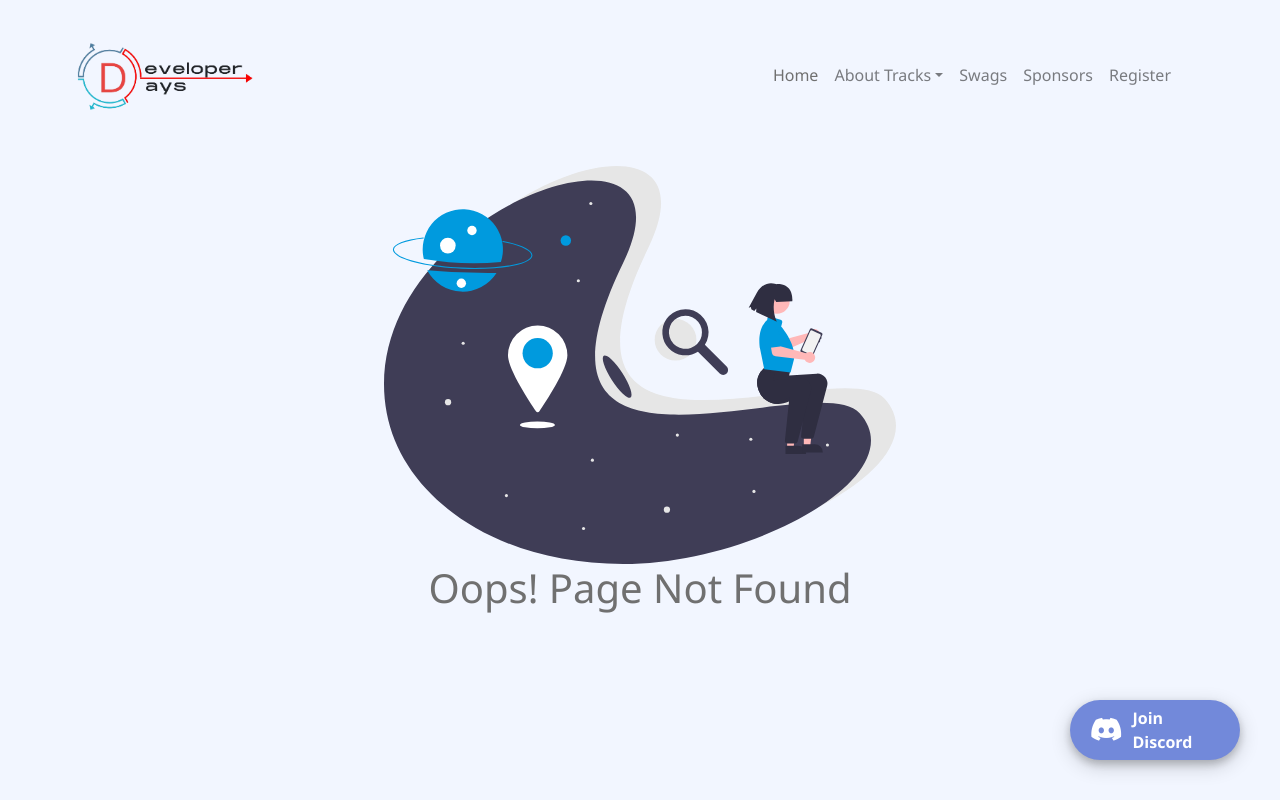
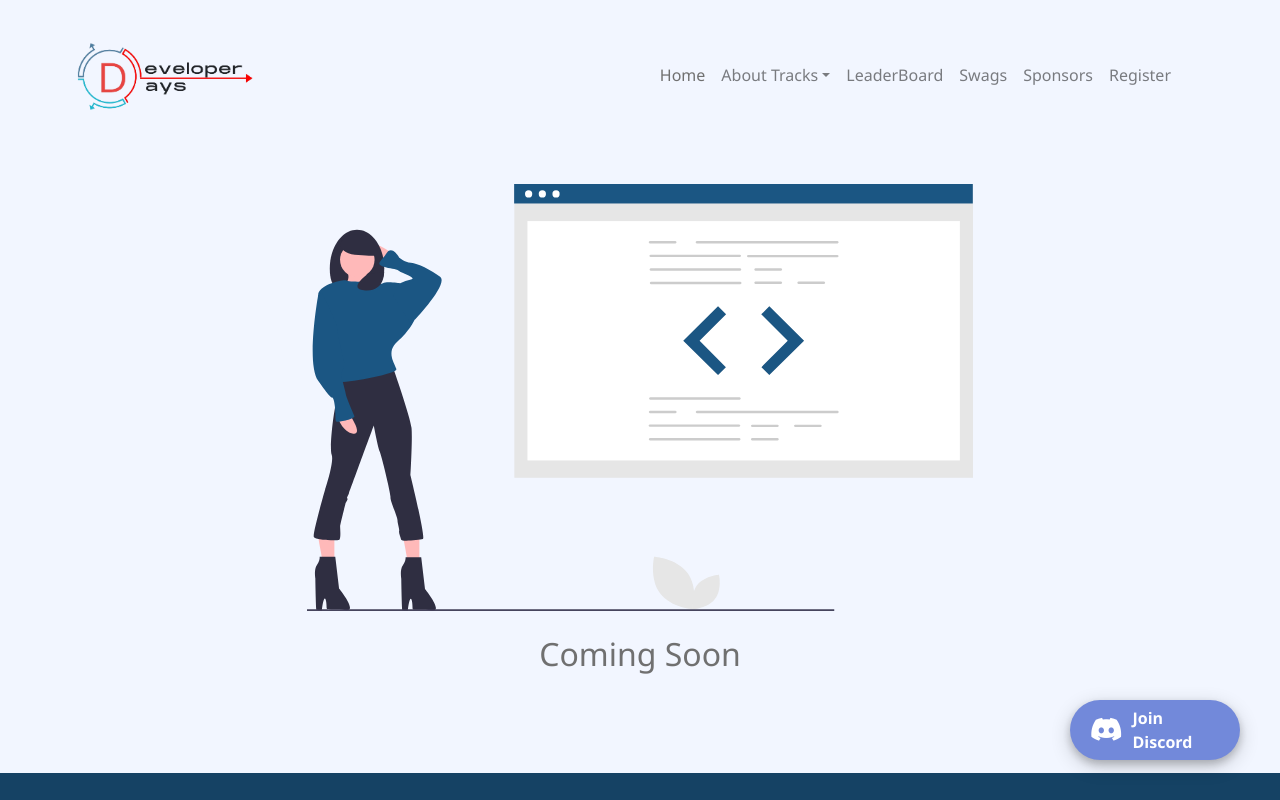
Before and after one commit to RahulKesharwani353/developerDays, a React (Create React App) app: page /leaderboard in a window 1280 px wide. Before the commit this address had no page. Shown: the top 800 px of the page. Built offline with nearby package versions, Linux system fonts and the light colour scheme.

Commit message:
Leader Board

```diff
--- a/src/App.js
+++ b/src/App.js
@@ -12,6 +12,7 @@ import AboutTrack from './pages/AboutTrack';
 import ScrollToTop from './components/scrollToTop';
 import Error404 from './pages/Error404';
 import FloatingBtn from './components/FloatingBtn';
+import LeaderBoard from './pages/LeaderBoard';
 function App() {
   return (
     <div className="App" >
@@ -23,6 +24,7 @@ function App() {
           <Route path='/' exact component={Home}/>
           <Route path='/home' exact component={Home}/>
           <Route path='/register' exact component={registrationTypeForm}/>
+          <Route path='/leaderboard' exact component={LeaderBoard}/>
           <Route path='/track/:track' exact component={AboutTrack}/>
           <Route component={Error404}/>
         </Switch>
--- a/src/components/NavBar.js
+++ b/src/components/NavBar.js
@@ -24,6 +24,7 @@ const NavBar = () => {
         <NavDropdown.Item href="/track/1">UI/UX Designing</NavDropdown.Item>
         <NavDropdown.Item href="/track/2">Android Development</NavDropdown.Item>
       </NavDropdown>
+      <Nav.Link href="/leaderboard">LeaderBoard</Nav.Link>
       <Nav.Link href="/home#Swags">Swags</Nav.Link>
       {/* <Nav.Link href="#sessions">Sessions</Nav.Link> */}
       {/* <Nav.Link href="#chalanges">Challenges</Nav.Link>
--- a/src/components/data/swagsData.js
+++ b/src/components/data/swagsData.js
@@ -7,13 +7,13 @@ const Swags=[{
             border: "#471069"
         },
         {
-            title:"Swags For Active Participantes",
+            title:"Swags For Active Participants",
             subTitle: "Swags Letter",
             desc: "Top active participated developers will get free stickers pack delivered",
             border: "#2C8BF7"
         },
         {
-            title:"Swags For All Participantes",
+            title:"Swags For All Participants",
             subTitle: "Digital Swags",
             desc: "Every participants will get free digital swags and certificate",
             border: "#EA5459"
--- a/src/components/footer.js
+++ b/src/components/footer.js
@@ -40,7 +40,7 @@ const footer = () => {
 <a href="https://instagram.com/developerdays21" target="_blank" rel="noreferrer"><i class="fa fa-instagram"></i></a>
 <a href="https://twitter.com/developerdays21" target="_blank" rel="noreferrer"><i class="fa fa-twitter"></i></a>
 <a href="https://www.linkedin.com/company/developerdays" target="_blank" rel="noreferrer"><i class="fa fa-linkedin"></i></a>
-<a href="https://discord.gg/yt9vBKqtVg"><i class="fab fa-discord" rel="noreferrer"></i></a>
+<a href="https://discord.gg/yt9vBKqtVg" target="_blank" rel="noreferrer"><i class="fab fa-discord" rel="noreferrer"></i></a>
 <a href="https://www.youtube.com/channel/UCBjYrL6mJ_K6DpA2qUGUDRw" target="_blank" rel="noreferrer"><i class="fa fa-youtube"></i></a>
 
 </div>
--- /dev/null
+++ b/src/pages/LeaderBoard.js
@@ -0,0 +1,19 @@
+import React from 'react';
+import { Container } from 'react-bootstrap';
+import soon from '../assets/images/soon.svg'
+
+const LeaderBoard = () => {
+    return (
+        <div>
+                <Container style={{textAlign:'center'}}>
+            {/* <Widget id="YNpXJHW1" style={{ width: '100%' }} className="my-form" /> */}
+            <img src={soon} alt="soon" style={{width:'60%', marginTop:'5%'}}/>
+            <br/>
+            <br/>
+            <h2>Coming Soon</h2>
+        </Container>
+        </div>
+    );
+};
+
+export default LeaderBoard;
```
Also changed, not shown: 1 other file (tests, documents, lock files or other folders).
